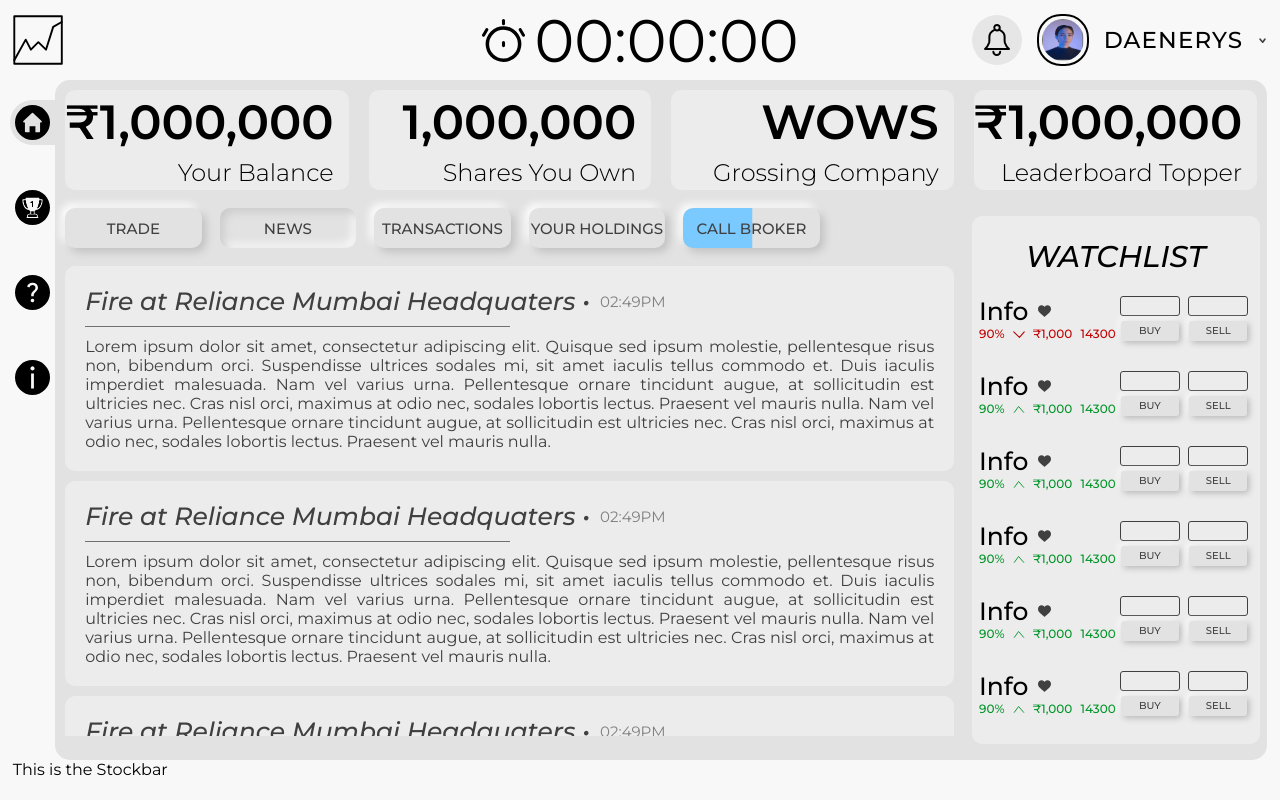
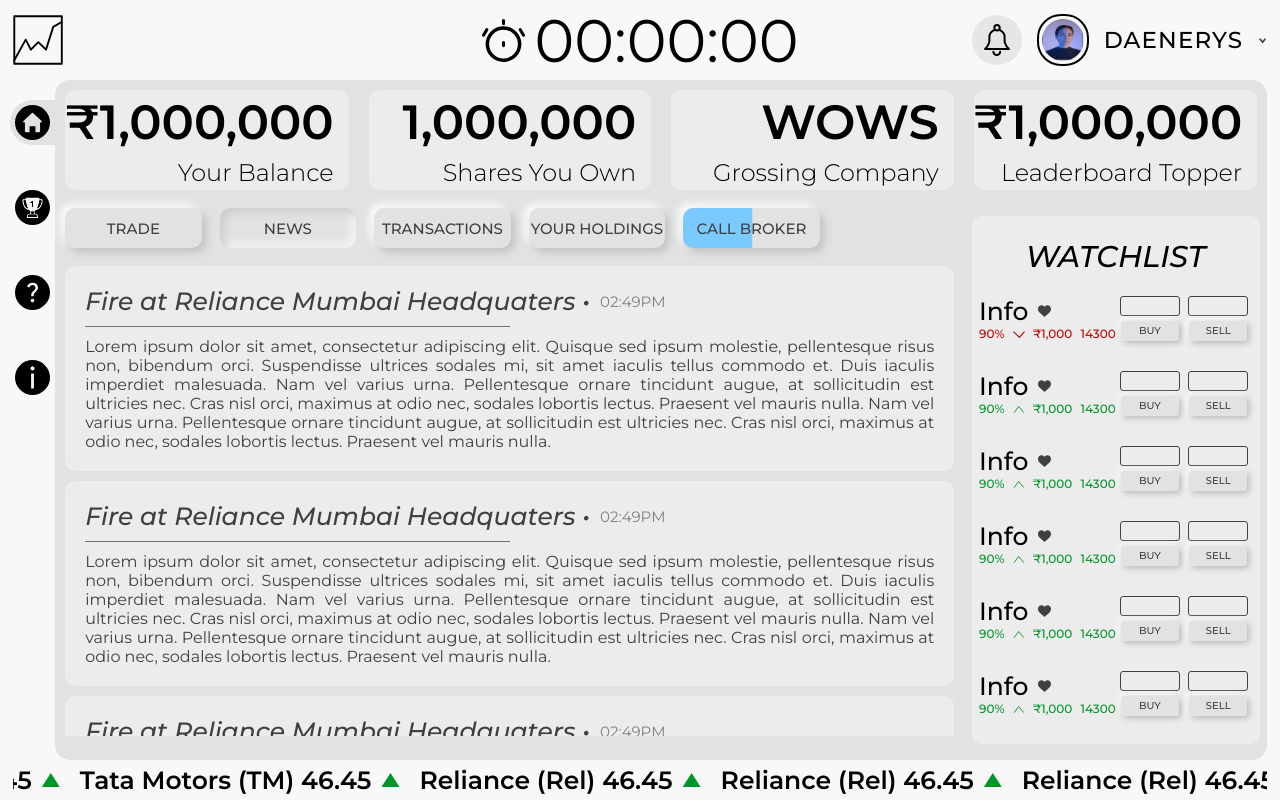
Before and after one commit to shreejilucifer/wow, a Next.js app: page /dashboard in a window 1280 px wide. Built offline with nearby package versions, Linux system fonts and the light colour scheme.

Commit message:
Stockbar Done 🙈 💪🏻

```diff
--- a/src/components/layout.js
+++ b/src/components/layout.js
@@ -6,6 +6,7 @@ import Navbar from '../components/navbar';
 import Sidebar from '../components/sidebar';
 import Stats from '../components/dashboard/stats';
 import WatchList from '../components/dashboard/watchlist';
+import Stockbar from './stockbar';
 
 const Layout = ({ children }) => {
   const styles = light;
@@ -24,11 +25,9 @@ const Layout = ({ children }) => {
           </div>
         </div>
       </div>
-      <div style={{ height: '5vh' }}>This is the Stockbar</div>
+      <Stockbar />
     </div>
   );
 };
 
 export default Layout;
-
-// Use Marquee from 'styled components website'
--- /dev/null
+++ b/src/components/stockbar.js
@@ -0,0 +1,68 @@
+import light from '../styles/light/stockbar.module.css';
+
+const x = [
+  { name: 'Reliance (Rel)', percentage: 46.45, stat: 'up' },
+  { name: 'Tata Motors (TM)', percentage: 46.45, stat: 'up' },
+  { name: 'Reliance (Rel)', percentage: 46.45, stat: 'up' },
+  { name: 'Reliance (Rel)', percentage: 46.45, stat: 'up' },
+  { name: 'Reliance (Rel)', percentage: 46.45, stat: 'down' },
+  { name: 'Reliance (Rel)', percentage: 46.45, stat: 'up' },
+  { name: 'Reliance (Rel)', percentage: 46.45, stat: 'up' },
+  { name: 'Reliance (Rel)', percentage: 46.45, stat: 'up' },
+  { name: 'Reliance (Rel)', percentage: 46.45, stat: 'up' },
+  { name: 'Reliance (Rel)', percentage: 46.45, stat: 'down' }
+];
+
+const StockbarItem = ({ name, stat }) => {
+  const styles = light;
+  return (
+    <div className={styles.itemContainer}>
+      <div className={styles.name}>{name}</div>
+      <div className={styles.stat}>
+        {stat === 'up' ? (
+          <div className={styles.up} />
+        ) : (
+          <div className={styles.down} />
+        )}
+      </div>
+    </div>
+  );
+};
+
+const Stockbar = () => {
+  const styles = light;
+
+  return (
+    <div className={styles.container}>
+      <span className={styles.slider1}>
+        {x.map((a, index) => (
+          <StockbarItem
+            name={a.name + ' ' + a.percentage}
+            stat={a.stat}
+            key={index}
+          />
+        ))}
+      </span>
+      <span className={styles.slider2}>
+        {x.map((a, index) => (
+          <StockbarItem
+            name={a.name + ' ' + a.percentage}
+            stat={a.stat}
+            key={index}
+          />
+        ))}
+      </span>
+      <span className={styles.slider3}>
+        {x.map((a, index) => (
+          <StockbarItem
+            name={a.name + ' ' + a.percentage}
+            stat={a.stat}
+            key={index}
+          />
+        ))}
+      </span>
+    </div>
+  );
+};
+
+export default Stockbar;
--- a/src/styles/light/links.module.css
+++ b/src/styles/light/links.module.css
@@ -42,7 +42,8 @@
 .brokerbtn {
   background-image: linear-gradient(90deg, #7bcaff 50%, #e2e2e2 51%);
 }
-@media only screen and (max-width: 768px) {
+
+@media only screen and (max-width: 1024px) {
   .container {
     margin-top: 10px;
   }
--- a/src/styles/light/sidebar.module.css
+++ b/src/styles/light/sidebar.module.css
@@ -41,6 +41,12 @@
   width: 35px;
 }
 
+@media only screen and (max-width: 1024px) {
+  .sidebarWrapper {
+    display: none;
+  }
+}
+
 @media only screen and (max-width: 768px) {
   .sidebarWrapper {
     display: none;
--- /dev/null
+++ b/src/styles/light/stockbar.module.css
@@ -0,0 +1,104 @@
+.container {
+  height: 5vh;
+  width: 100%;
+  overflow: hidden;
+  position: relative;
+  display: flex;
+  flex-direction: column;
+  justify-content: center;
+}
+
+.itemContainer {
+  display: flex;
+  flex-direction: row;
+  justify-content: center;
+  align-items: center;
+  margin-left: 20px;
+}
+
+.name {
+  font-size: 25px;
+  font-weight: 800;
+  color: #000000;
+}
+
+.stat {
+  margin-left: 10px;
+}
+
+.up {
+  height: 14px;
+  width: 18px;
+  background-color: #009528;
+  clip-path: polygon(50% 0%, 0% 100%, 100% 100%);
+}
+
+.down {
+  height: 14px;
+  width: 18px;
+  background-color: #b40000;
+  clip-path: polygon(50% 100%, 0 0, 100% 0);
+}
+
+.slider1 {
+  display: flex;
+  animation: slideAnimation1 60s linear;
+  white-space: nowrap;
+  overflow: hidden;
+  opacity: 0;
+  position: absolute;
+}
+
+.slider2 {
+  display: flex;
+  animation: slideAnimation2 120s linear infinite;
+  white-space: nowrap;
+  overflow: hidden;
+  position: absolute;
+}
+
+.slider3 {
+  display: flex;
+  animation: slideAnimation3 120s linear 60s infinite;
+  white-space: nowrap;
+  overflow: hidden;
+  opacity: 0;
+}
+
+@keyframes slideAnimation1 {
+  0% {
+    transform: translate3d(0, 0, 0);
+    opacity: 1;
+  }
+  100% {
+    transform: translate3d(-100%, 0, 0);
+    opacity: 1;
+  }
+}
+
+@keyframes slideAnimation2 {
+  0% {
+    transform: translate3d(100%, 0, 0);
+  }
+  50% {
+    transform: translate3d(0%, 0, 0);
+  }
+  100% {
+    transform: translate3d(-100%, 0, 0);
+  }
+}
+
+@keyframes slideAnimation3 {
+  0% {
+    transform: translate3d(100%, 0, 0);
+    opacity: 1;
+  }
+  50% {
+    transform: translate3d(0%, 0, 0);
+    opacity: 1;
+  }
+  100% {
+    transform: translate3d(-100%, 0, 0);
+    opacity: 1;
+  }
+}
```
